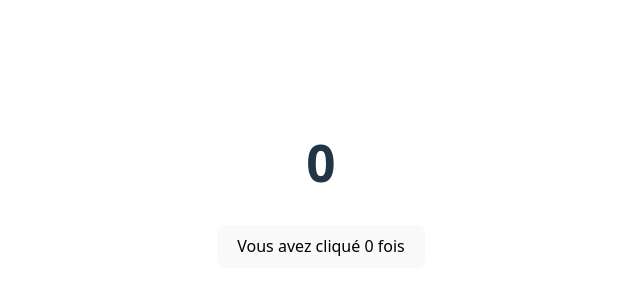
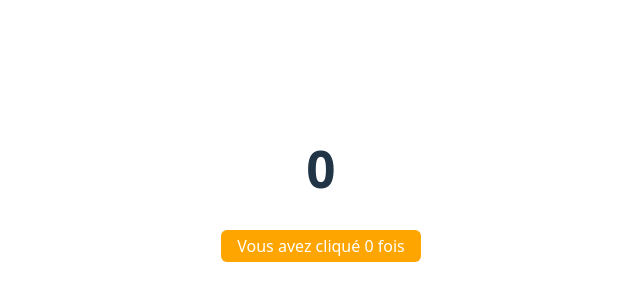
Before and after one commit to emmanuelMartin53/my-app, a React (Vite) app: page / in a window 1280 px wide. Shown: the part 216-516 px from the top of the page, without its empty margins (319-959 px from the left). Built offline with nearby package versions, Linux system fonts and the light colour scheme.

Commit message:
test change color button

```diff
--- a/src/components/userInteractions/IncrementCount.jsx
+++ b/src/components/userInteractions/IncrementCount.jsx
@@ -1,15 +1,29 @@
 import { useState } from "react"
 
+const btnStyle = {
+  padding: '5px',
+  width: '200px',
+  borderRadius: '6px',
+  border: '0px',
+  color: 'white'
+
+}
 
 const IncrementCount = () => {
 
   const [count, setCount] = useState(0)
+  const [btnColor, setBtnColor] = useState("orange")
+
+  const handleClick = () => {
+    setCount(count +1)
+    setBtnColor("blue")
+  }
 
 
   return (
     <div>
       <h1>{count}</h1>
-      <button>Vous avez cliqué {count} fois</button>
+      <button style={{...btnStyle, backgroundColor: btnColor}} onClick={() => handleClick()} >Vous avez cliqué {count} fois</button>
     </div>
   )
 }
```
Also changed, not shown: 1 other file (tests, documents, lock files or other folders).
